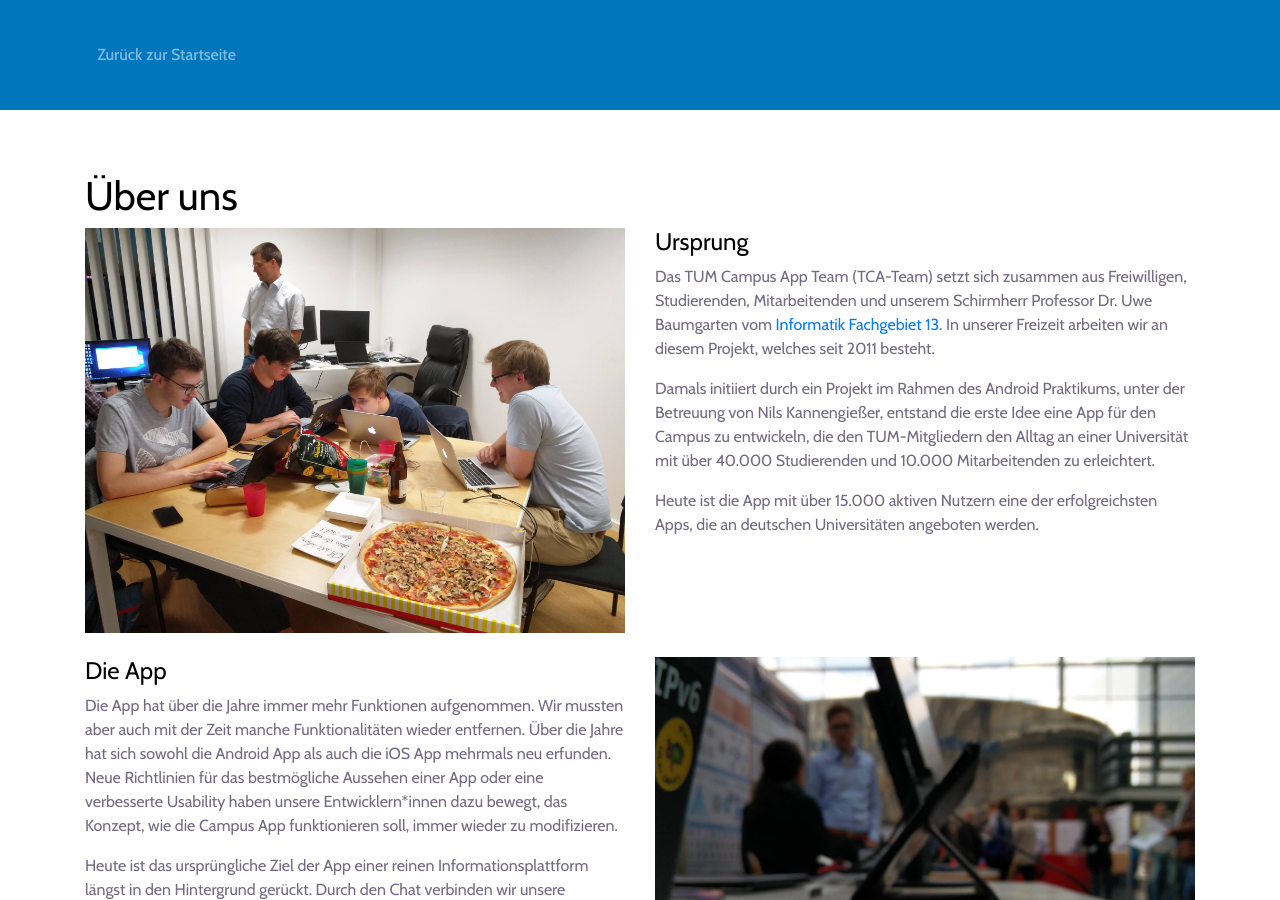
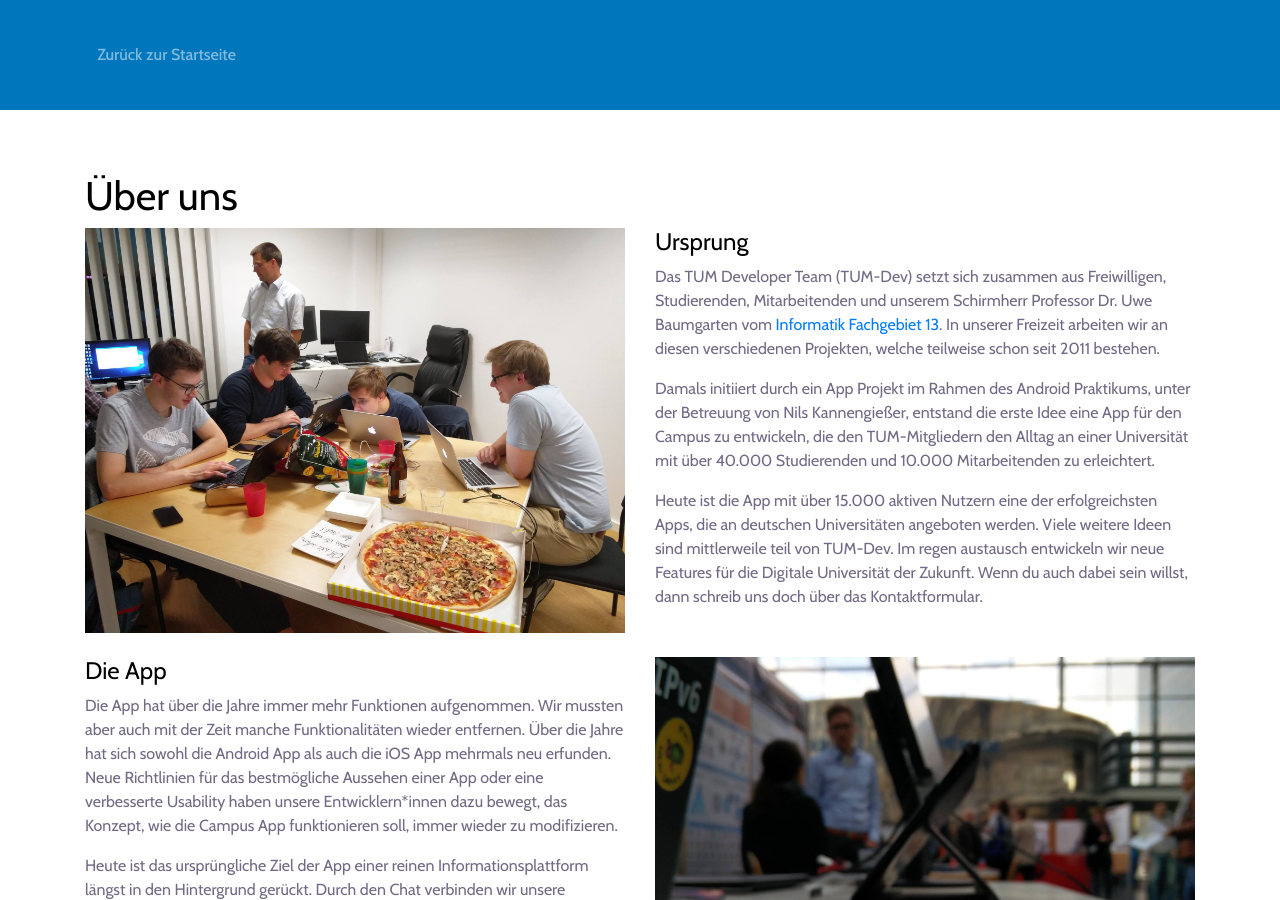
Before and after one commit to TUM-Dev/Website, a Jekyll site: the page built from _pages/about.html, in a window 1280 px wide and 900 px high. Built offline with Jekyll 4.4.1, drawn with Linux system fonts in a browser that asks for light colours.

Commit message:
Add story time to about us.

```diff
--- a/_pages/about.html
+++ b/_pages/about.html
@@ -15,23 +15,25 @@
             </div>
             <div class="col-md-6">
                 <img src="{{site.baseurl}}/assets/img/team.jpg"/>
-                <br /><br />
+                <br/><br/>
             </div>
             <div class="col-md-6">
                 <h4>Ursprung</h4>
                 <p>
-                    Das TUM Campus App Team (TCA-Team) setzt sich zusammen aus Freiwilligen, Studierenden,
+                    Das TUM Developer Team (TUM-Dev) setzt sich zusammen aus Freiwilligen, Studierenden,
                     Mitarbeitenden und unserem Schirmherr Professor Dr. Uwe Baumgarten vom
                     <a href="https://www.os.in.tum.de/startseite/">Informatik Fachgebiet 13</a>.
-                    In unserer Freizeit arbeiten wir an diesem Projekt, welches seit 2011 besteht.
+                    In unserer Freizeit arbeiten wir an diesen verschiedenen Projekten, welche teilweise schon seit 2011 bestehen.
                 </p>
                 <p>
-                    Damals initiiert durch ein Projekt im Rahmen des Android Praktikums, unter der Betreuung
+                    Damals initiiert durch ein App Projekt im Rahmen des Android Praktikums, unter der Betreuung
                     von Nils Kannengießer, entstand die erste Idee eine App für den Campus zu entwickeln, die
                     den TUM-Mitgliedern den Alltag an einer Universität mit über 40.000 Studierenden und 10.000 Mitarbeitenden zu erleichtert.
                 </p>
                 <p>
                     Heute ist die App mit über 15.000 aktiven Nutzern eine der erfolgreichsten Apps, die an deutschen Universitäten angeboten werden.
+                    Viele weitere Ideen sind mittlerweile teil von TUM-Dev. Im regen austausch entwickeln wir neue Features für die Digitale Universität
+                    der Zukunft. Wenn du auch dabei sein willst, dann schreib uns doch über das Kontaktformular.
                 </p>
             </div>
 
```
